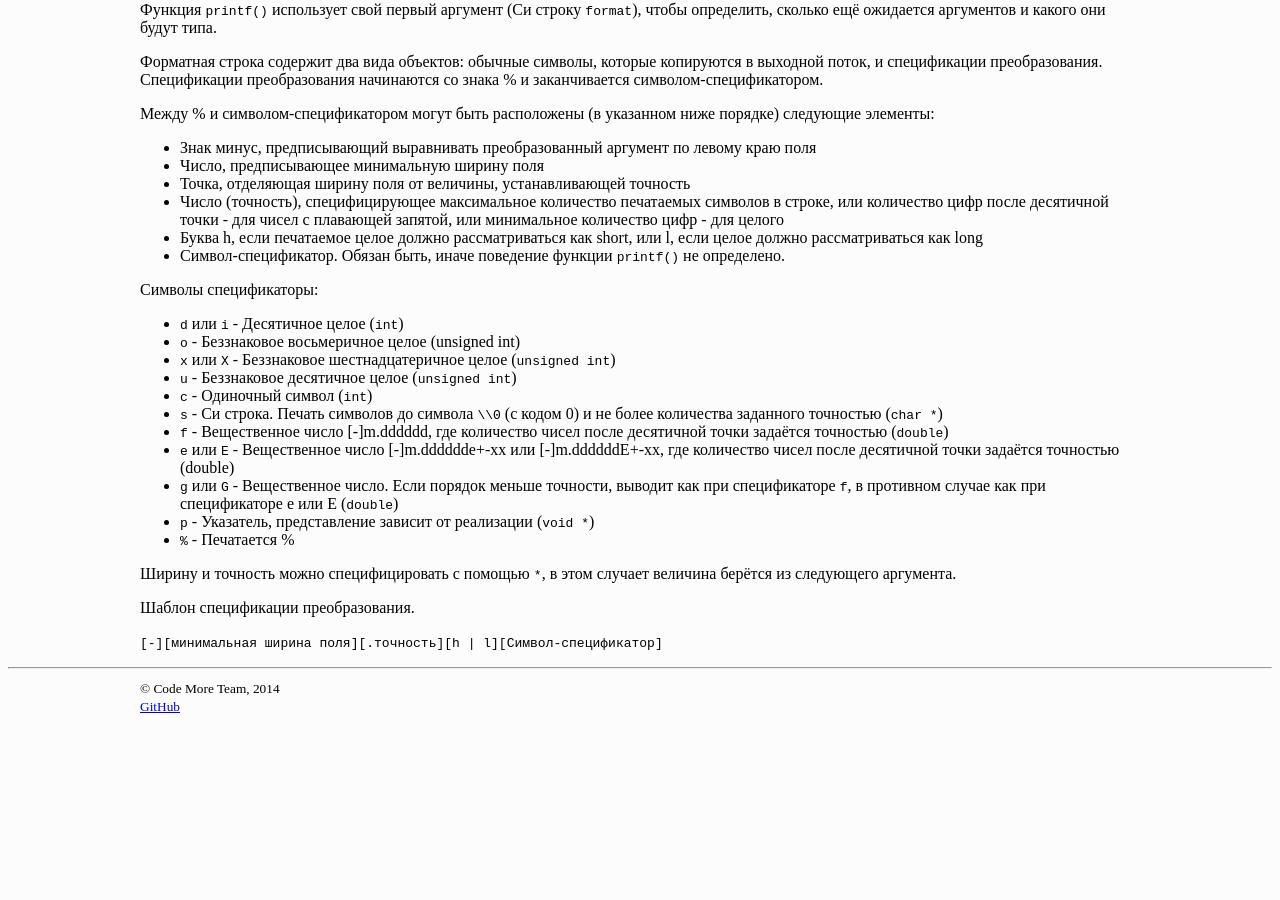
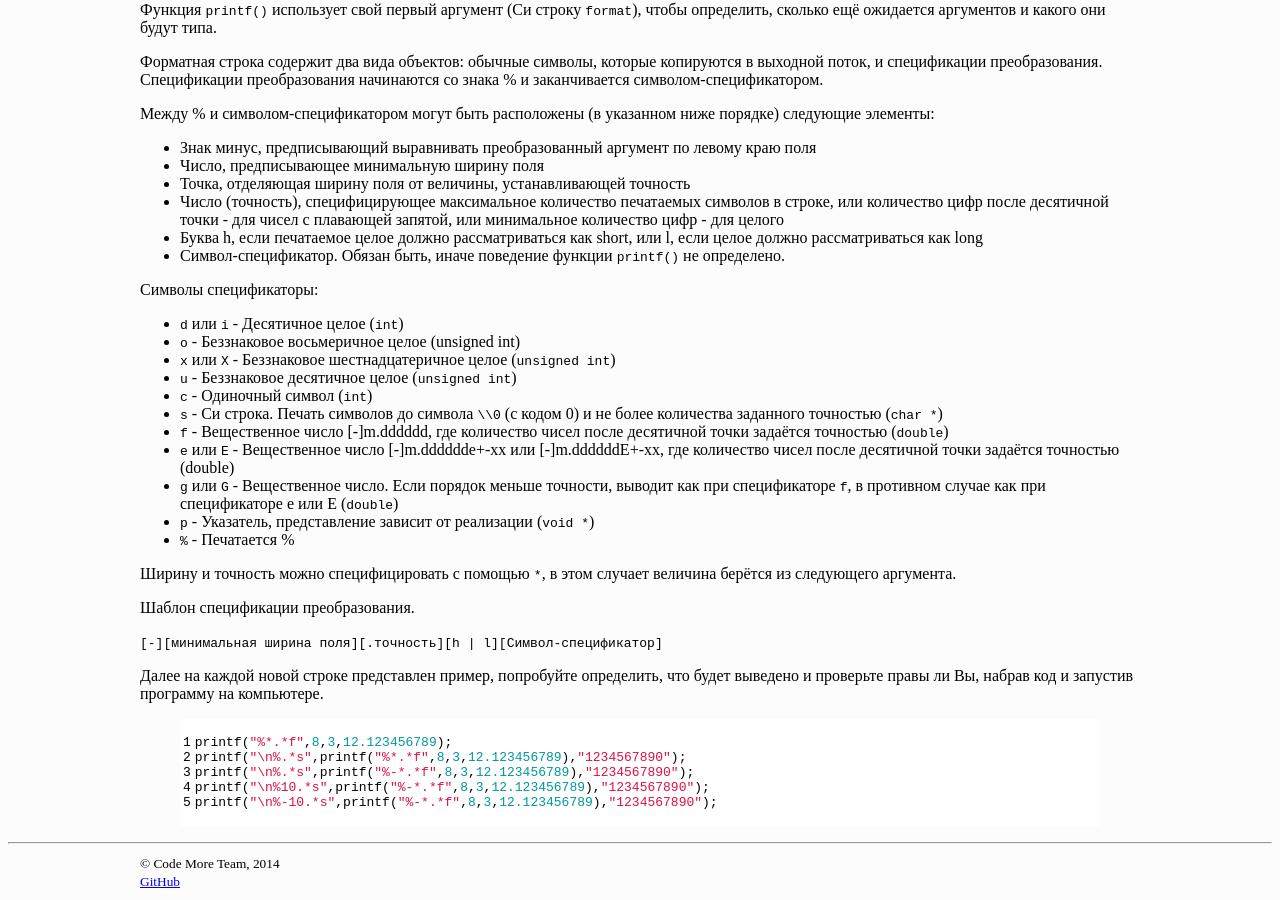
Before and after one commit to codemore-ru/codemore-ru.github.io, a Jekyll site: the page built from _posts/programming/2013-12-28-programming-c-io.md, in a window 1280 px wide and 900 px high, scrolled down 1451 px. Built offline with Jekyll 4.4.1, drawn with Linux system fonts in a browser that asks for light colours; before the commit the page ends 2176 px from its top, so only the background shows below that.

Commit message:
Добавлены примеры строк printf()
примеры форматирования с помощью printf() и использования * и %

````diff
--- a/_posts/programming/2013-12-28-programming-c-io.md
+++ b/_posts/programming/2013-12-28-programming-c-io.md
@@ -100,3 +100,12 @@ int main() {
 Шаблон спецификации преобразования.
 
 ```[-][минимальная ширина поля][.точность][h | l][Символ-спецификатор]```
+
+Далее на каждой новой строке представлен пример, попробуйте определить, что будет выведено и проверьте правы ли Вы, набрав код и запустив программу на компьютере.
+{% highlight cpp linenos %}
+printf("%*.*f",8,3,12.123456789);
+printf("\n%.*s",printf("%*.*f",8,3,12.123456789),"1234567890");
+printf("\n%.*s",printf("%-*.*f",8,3,12.123456789),"1234567890");
+printf("\n%10.*s",printf("%-*.*f",8,3,12.123456789),"1234567890");
+printf("\n%-10.*s",printf("%-*.*f",8,3,12.123456789),"1234567890");
+{% endhighlight %}
````
